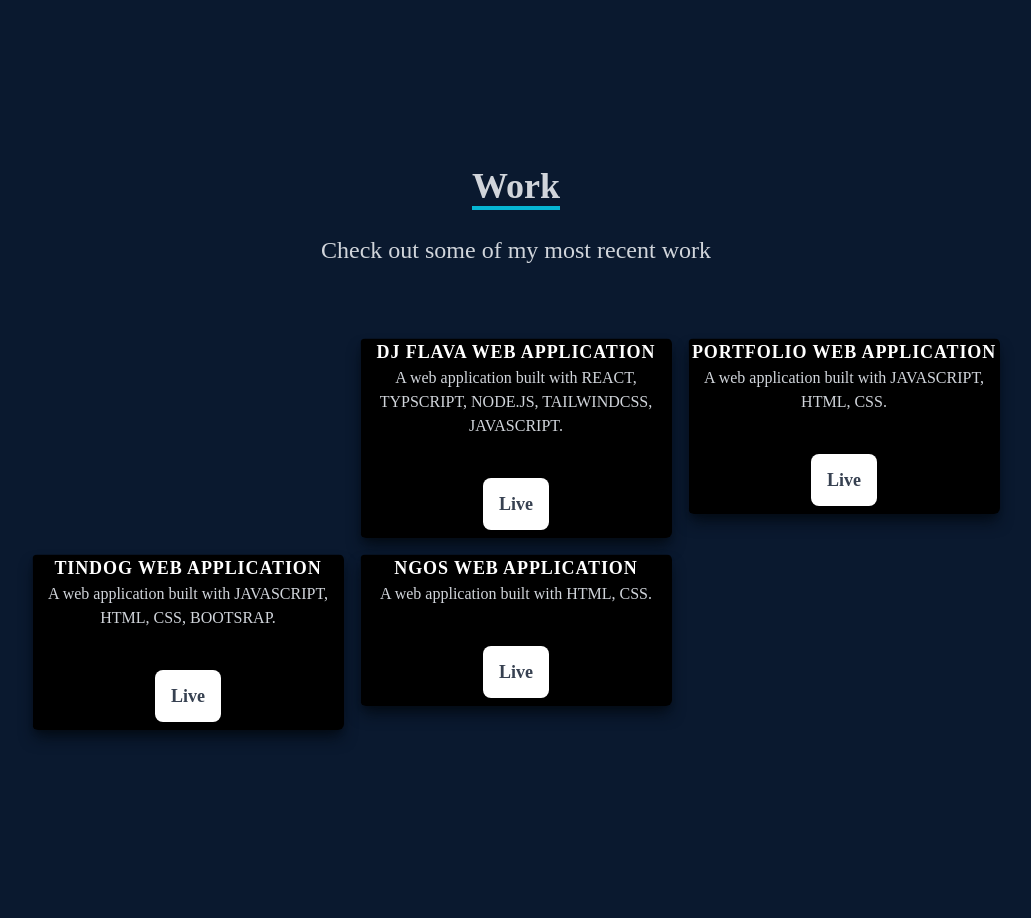
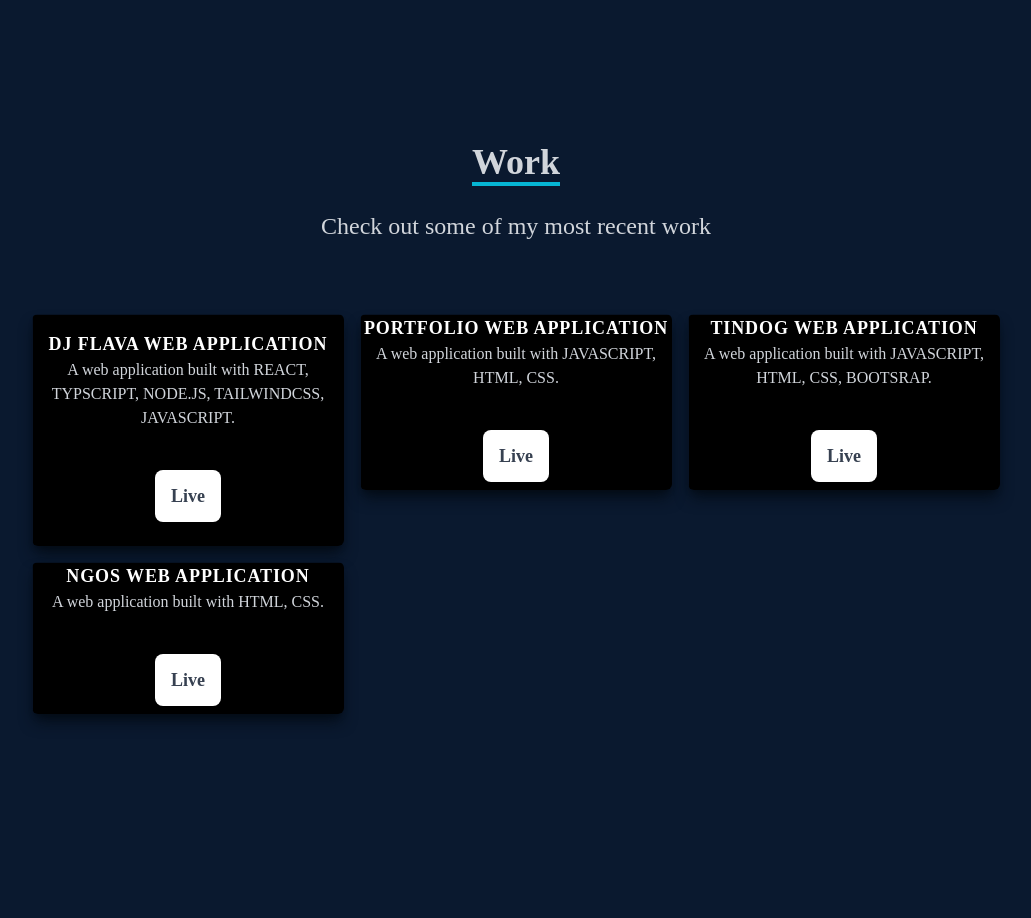
Before and after one commit to sabbatj/react-portfolio-js, a React (Create React App) app: page / in a window 1280 px wide. Shown: the part 2380-3298 px from the top of the page, without its empty margins (124-1155 px from the left). Built offline with nearby package versions, Linux system fonts and the light colour scheme.

Commit message:
Update work.screen.tsx

```diff
--- a/src/screens/work/work.screen.tsx
+++ b/src/screens/work/work.screen.tsx
@@ -1,22 +1,21 @@
-import Code from '../../assets/images/work/code2.png';
+              import Code from '../../assets/images/work/code2.png';
 
 const Work = () => {
   return (
     <div data-name='work' className='w-full md:h-screen text-gray-300 bg-[#0a192f]'>
       <div className='max-w-[1000px] mx-auto p-4 flex flex-col justify-center w-full h-full'>
-        <div className='pb-8 pt-10 w-full flex justify-center items-center flex-col mb-4 mt-4'>
+        <div className='pb-8 w-full flex justify-center items-center flex-col mb-4 mt-4'>
           <p className='text-4xl font-bold inline border-b-4 text-gray-300 border-cyan-500'>
             Work
           </p>
           <p className='py-6 text-2xl'>Check out some of my most recent work</p>
         </div>
-        <div className='grid sm:grid-cols-2 md:grid-cols-3 gap-4'>
-          <div className='hidden md:block' /> {/* Spacer element */}
+        <div className='grid grid-cols-1 sm:grid-cols-2 md:grid-cols-3 gap-4'>
           <div className='aspect-w-1 aspect-h-1'>
             <div
               style={{ backgroundImage: `url(${Code})` }}
-              className='shadow-lg shadow-[#040c16] group container rounded-md flex justify-center items-center mx-auto content-div'
-            >
+              className='shadow-lg shadow-[#040c16] group container rounded-md flex justify-center items-center mx-auto content-div p-4'
+              >
               <div className='flex justify-center items-center flex-col'>
                 <span className='text-lg font-bold text-white tracking-wider'>
                   DJ FLAVA WEB APPLICATION
```
